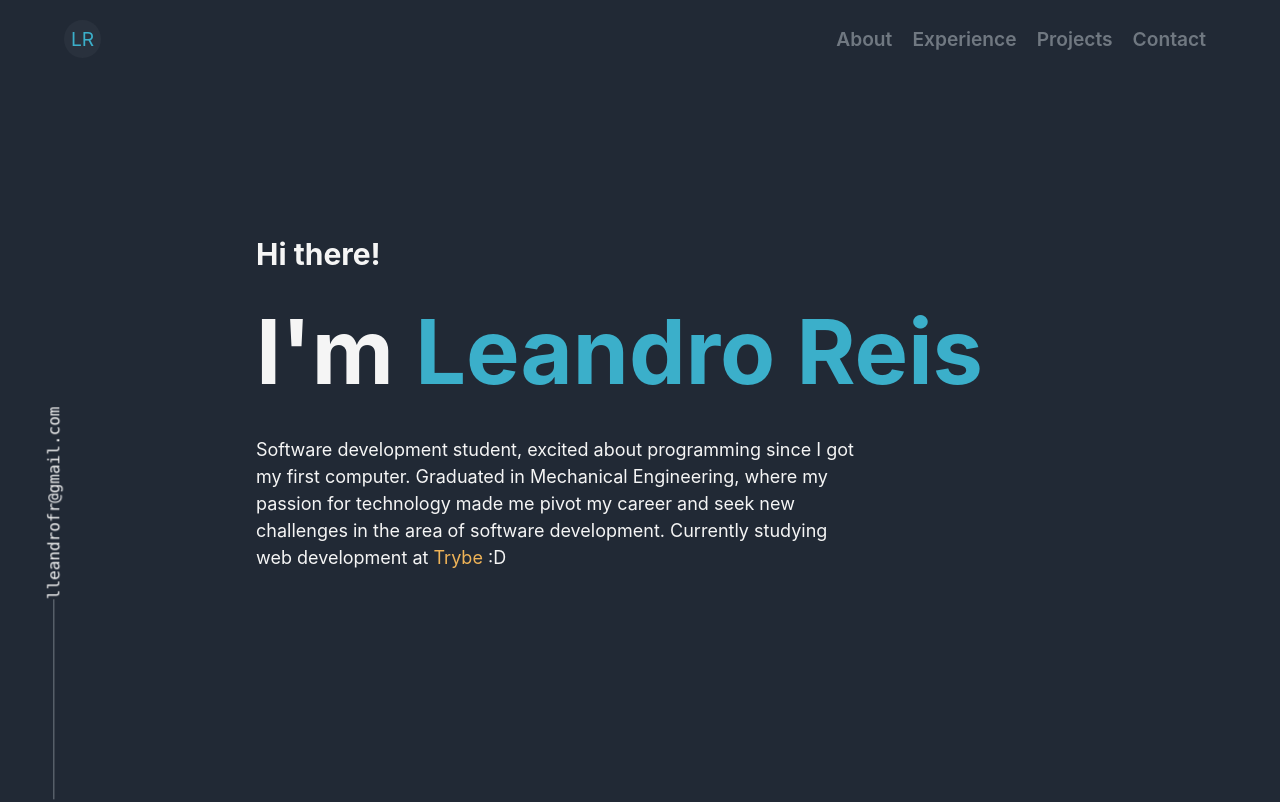
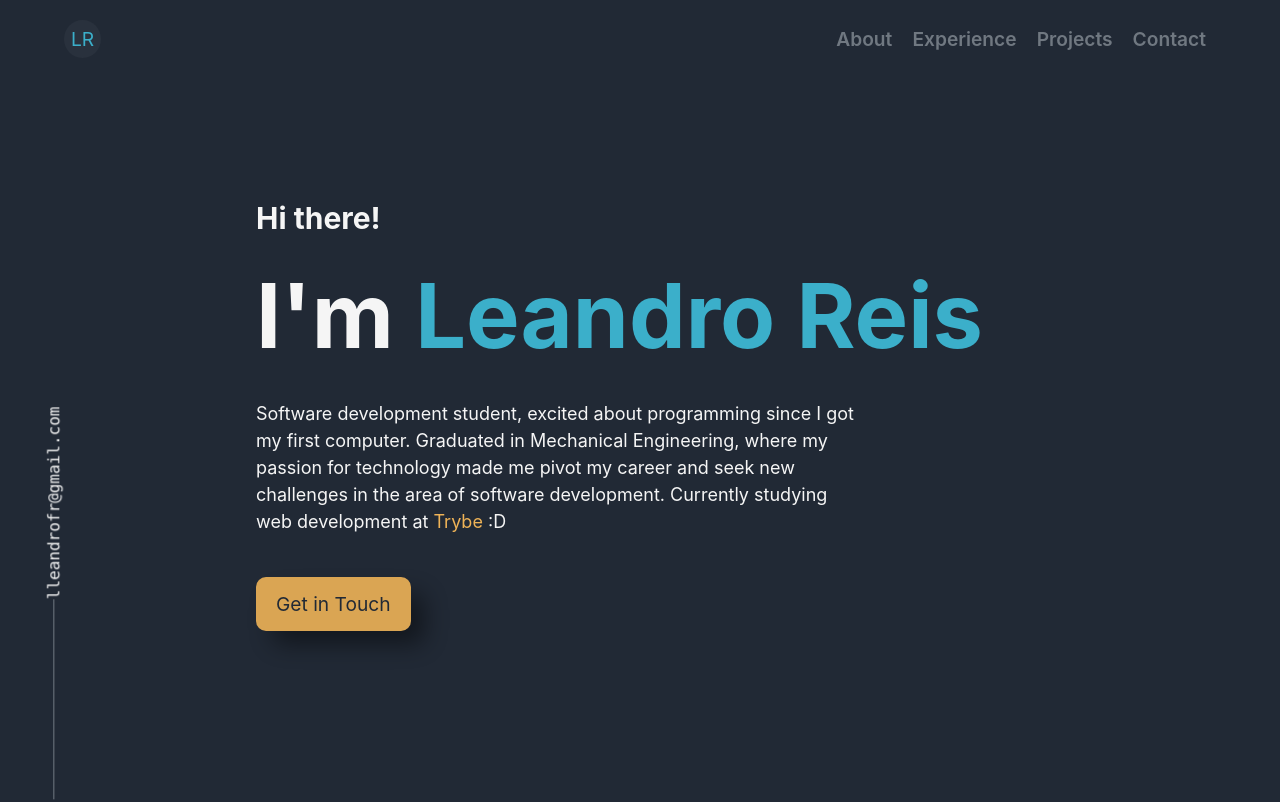
Before and after one commit to leandrofcr/portfolio, a React (Create React App) app: page / in a window 1280 px wide. Shown: the top 802 px of the page. Built offline with nearby package versions, Linux system fonts and the light colour scheme.

Commit message:
add 'get in touch' btn for the hero and 'see more' btn for the projects

```diff
--- a/src/components/sections/hero.jsx
+++ b/src/components/sections/hero.jsx
@@ -47,7 +47,7 @@ const StyledHeroSection = styled.section`
     line-height: 1.5;
   }
 
-  a {
+  span a {
     text-decoration: none;
     color: #efb357;
     background: linear-gradient(currentColor 0 0) 0 100% / var(--d, 0) 1px
@@ -56,6 +56,24 @@ const StyledHeroSection = styled.section`
     &:hover {
       --d: 100%;
     }
+  }
+`;
+
+const YellowBtn = styled.a`
+  text-decoration: none;
+  margin: 40px 0;
+  background-color: #efb357;
+  color: #222a36;
+  padding: 15px 20px;
+  border-radius: 10px;
+  box-shadow: 15px 15px 25px -2px rgba(0, 0, 0, 0.5);
+  opacity: 0.9;
+  transition: transform 0.3s;
+  font-size: 1.2rem;
+
+  &:hover {
+    opacity: 1;
+    /* transform: scale(1.08); */
   }
 `;
 
@@ -84,10 +102,23 @@ function Welcome() {
         for technology made me pivot my career and seek new challenges in the
         area of software development. Currently studying web development at
         {' '}
-        <a href="https://www.betrybe.com/">Trybe</a>
+        <span>
+          <a href="https://www.betrybe.com/">Trybe</a>
+        </span>
         {' '}
         :D
       </p>
+      <div
+        data-aos="fade-up"
+        data-aos-delay="2500"
+      >
+        <YellowBtn
+          href="mailto:lleandrofr@gmail.com?subject=Olá%20Leandro%20Reis"
+
+        >
+          Get in Touch
+        </YellowBtn>
+      </div>
     </StyledHeroSection>
   );
 }
--- a/src/components/sections/projects.jsx
+++ b/src/components/sections/projects.jsx
@@ -2,12 +2,27 @@ import React, { useEffect } from 'react';
 import styled from 'styled-components';
 import Aos from 'aos';
 import 'aos/dist/aos.css';
+import { HiOutlineExternalLink } from 'react-icons/hi';
 import projects from '../../content/projects';
 
 const StyledSectionWrapper = styled.section`
   width: 80vw;
   text-align: center;
   margin: 50vh 0;
+
+  a {
+    text-decoration: none;
+    margin: 0 10px;
+    color: #707881;
+    font-weight: 600;
+    background: linear-gradient(currentColor 0 0) 0 100% / var(--d, 0) 1px
+      no-repeat;
+    transition: 0.5s;
+    &:hover {
+      color: #efb357;
+      --d: 100%;
+    }
+  }
 `;
 
 const StyledCard = styled.section`
@@ -104,6 +119,11 @@ function Projects() {
           </div>
         </StyledCard>
       ))}
+      <a href="https://github.com/leandrofcr" target="_blank" rel="noreferrer">
+        See more
+        {' '}
+        <HiOutlineExternalLink />
+      </a>
     </StyledSectionWrapper>
   );
 }
```
